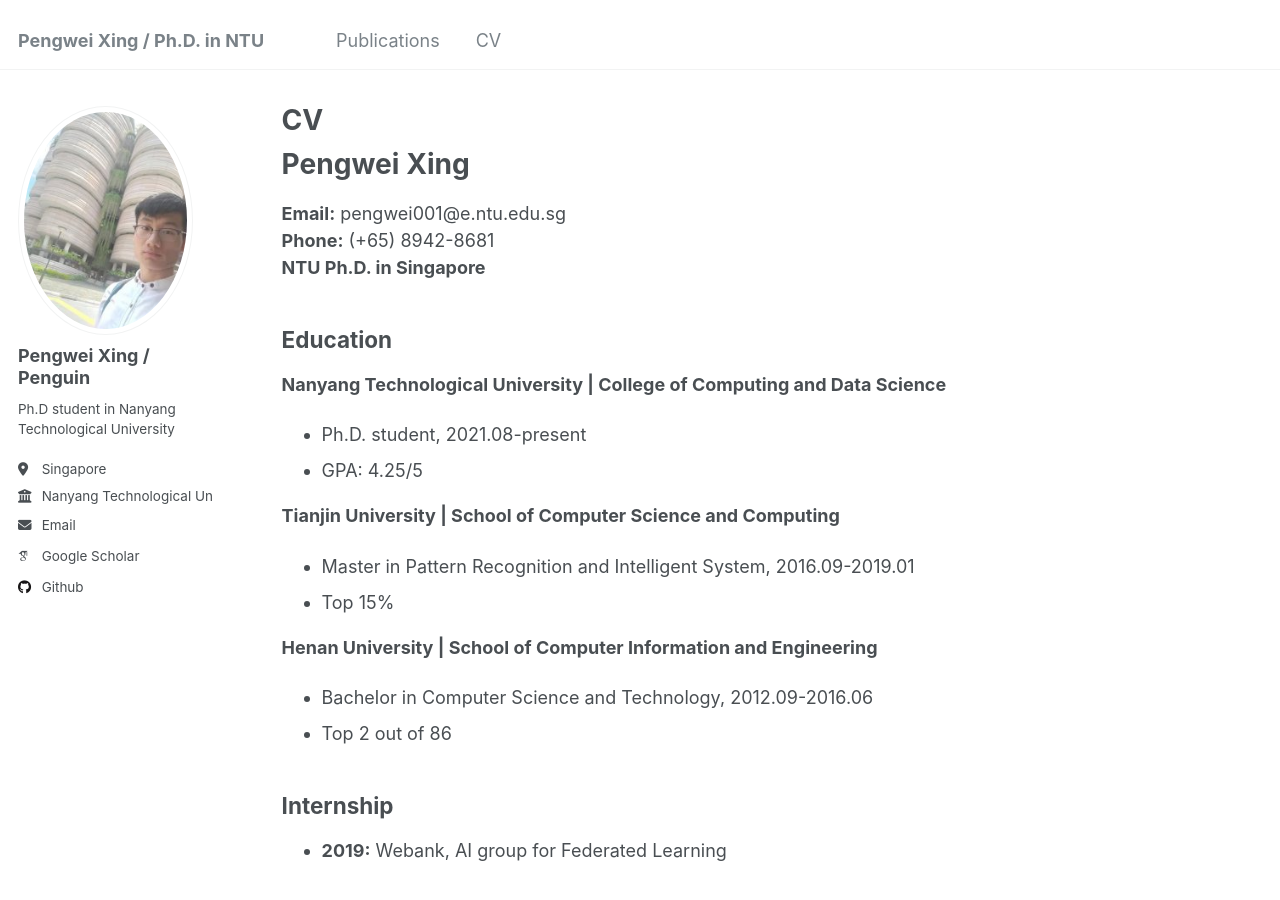
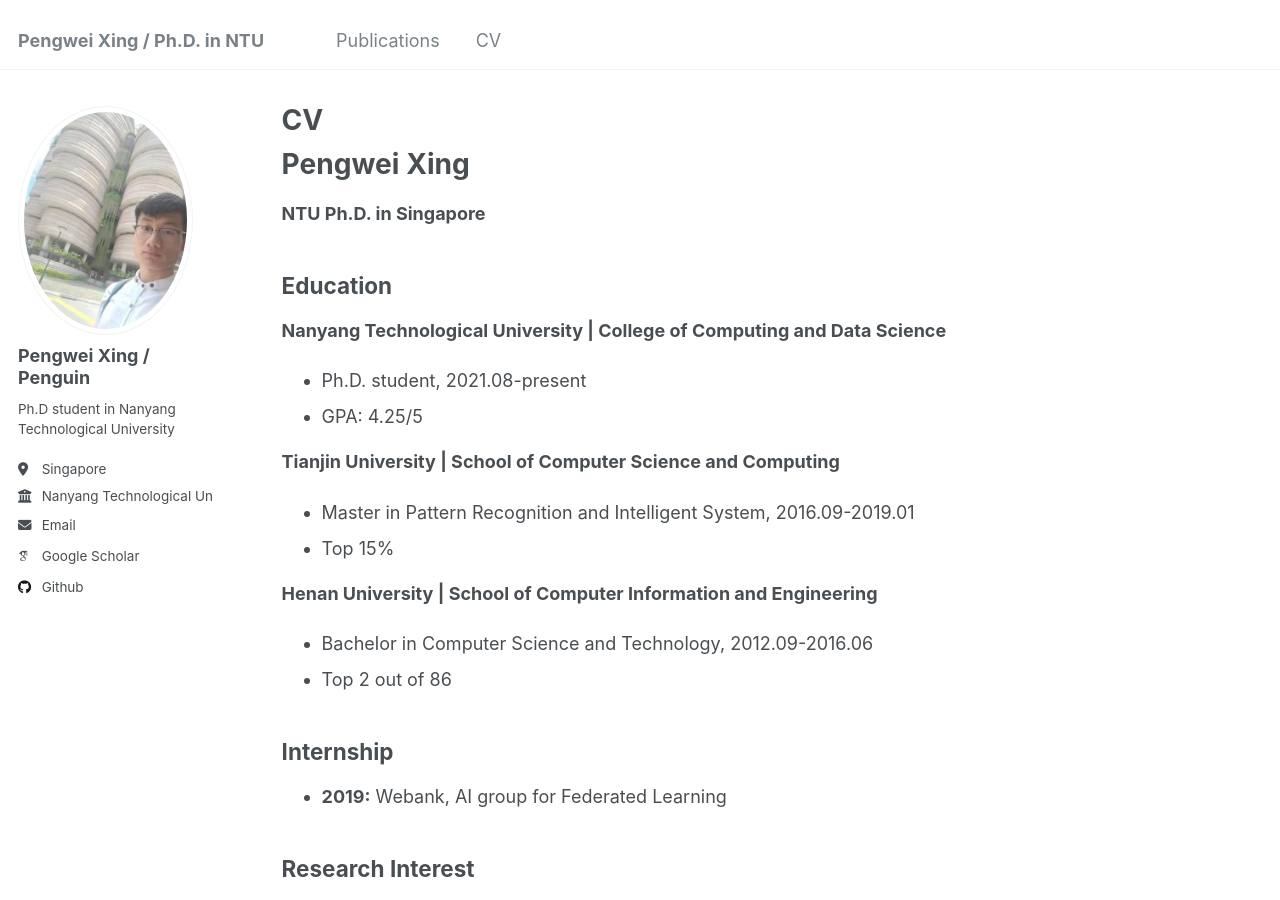
Before and after one commit to bluerxing/bluerxing.github.io, a Jekyll site: the page built from _pages/cv.md, in a window 1280 px wide and 900 px high. Built offline with Jekyll 4.4.1, drawn with Linux system fonts in a browser that asks for light colours; some web fonts are replaced.

Commit message:
Update cv.md

```diff
--- a/_pages/cv.md
+++ b/_pages/cv.md
@@ -11,8 +11,6 @@
 
 # Pengwei Xing
 
-**Email:** pengwei001@e.ntu.edu.sg
-**Phone:** (+65) 8942-8681
 **NTU Ph.D. in Singapore**
 
 ## Education
```
